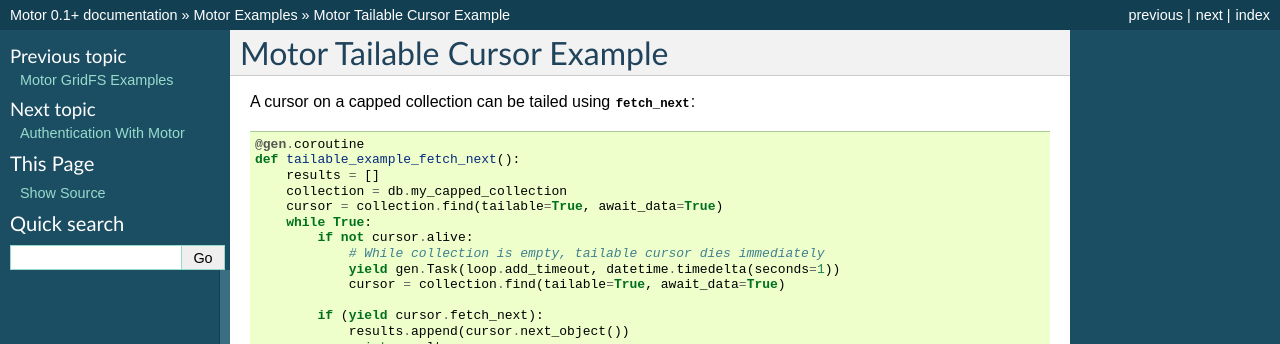
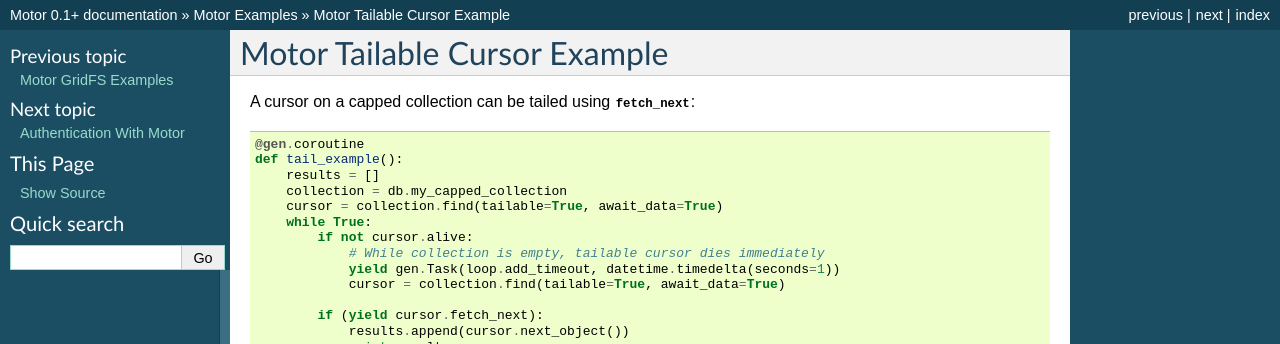
Before and after one commit to mongodb/motor, a Sphinx documentation site: the page built from doc/examples/tailable-cursors.rst, in a window 1280 px wide. Shown: the top 344 px of the page. Built offline with Sphinx 7.4.7, drawn with Linux system fonts in a browser that asks for light colours; pages that are not in the unit, such as notebooks, are missing from menus; the version number is read from the project's files by our own code.

Commit message:
Shorter name in tailable-cursor example

```diff
--- a/doc/examples/tailable-cursors.rst
+++ b/doc/examples/tailable-cursors.rst
@@ -7,7 +7,7 @@ A cursor on a capped collection can be tailed using
 .. code-block:: python
 
     @gen.coroutine
-    def tailable_example_fetch_next():
+    def tail_example():
         results = []
         collection = db.my_capped_collection
         cursor = collection.find(tailable=True, await_data=True)
```
